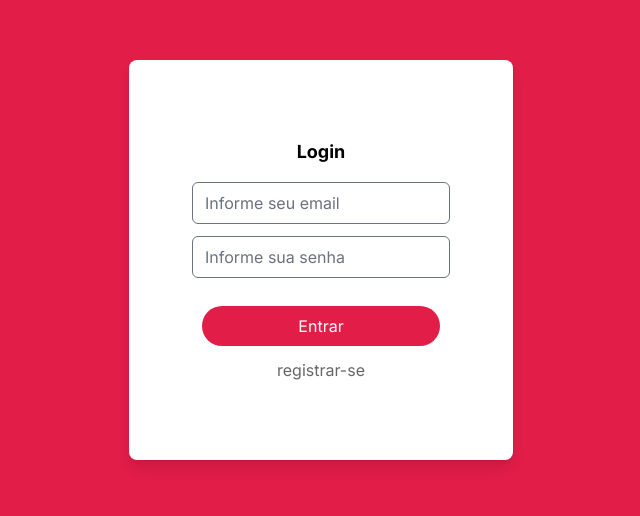
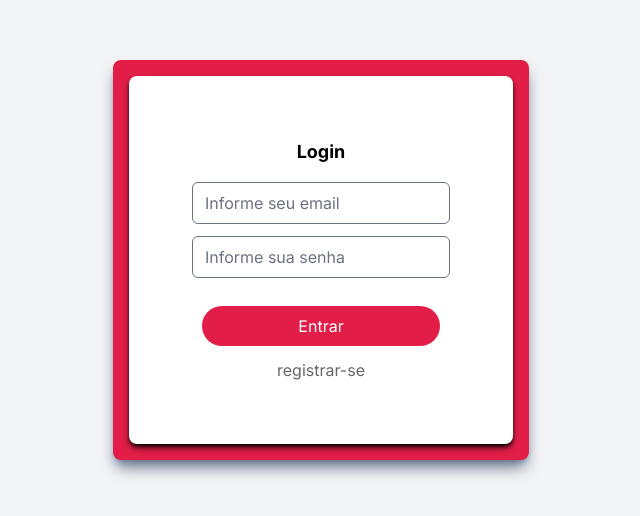
Before and after one commit to wlLima/great-food-frontend, a Next.js app: page /login in a window 1280 px wide. Shown: the part 140-656 px from the top of the page, without its empty margins (319-959 px from the left). Built offline with nearby package versions, Linux system fonts and the light colour scheme.

Commit message:
refactor: updated login page

```diff
--- a/src/app/login/page.tsx
+++ b/src/app/login/page.tsx
@@ -2,22 +2,25 @@
 export default function Login() {
   return (
     <>
-      <div className="flex flex-col items-center justify-center h-screen bg-rose-600">
-        <div className=" shadow-lg h-2/4 w-96 rounded-lg bg-white flex gap-4 justify-center flex-col px-5 sm:w-auto sm:px-2">
+      <div className="flex flex-col items-center justify-center h-screen bg-gray-100">
+        <div className="shadow-lg shadow-slate-500 h-2/4 p-4 rounded-lg bg-rose-600">
+
+          <div className=" shadow-md shadow-black h-full w-96 rounded-lg bg-white flex gap-4 justify-center flex-col px-5 sm:w-auto sm:px-2">
             <h1 className="flex text-lg font-bold justify-center shadow-black">Login</h1>
 
             <div className="flex flex-col justify-center gap-3 w-3/4 self-center">
-            <input type="text" className="rounded-md" placeholder="Informe seu email" />
-            <input type="password" name="password" id="password" placeholder="Informe sua senha" className=" rounded-md" />
+              <input type="text" className="rounded-md focus:caret-rose-600 focus:ring-rose-500 focus:border-rose-500" placeholder="Informe seu email" />
+              <input type="password" name="password" id="password" placeholder="Informe sua senha" className=" rounded-md focus:caret-rose-600 focus:ring-rose-500 focus:border-rose-500" />
             </div>
 
             <div className="flex flex-col items-center justify-center mt-3 gap-3">
-            <button className="px-24 py-2 bg-rose-600 text-white rounded-full sm:px-16">
+              <button className="px-24 py-2 bg-rose-600 text-white rounded-full sm:px-16 hover:opacity-90 transition-opacity">
                 Entrar
               </button>
-            <a href="" className=" opacity-60 hover:opacity-100">
+              <a href="" className=" opacity-60 hover:opacity-100 transition-opacity">
                 registrar-se
               </a>
+            </div>
           </div>
         </div>
 
```
Lines whose indentation alone changed are shown as unchanged.
